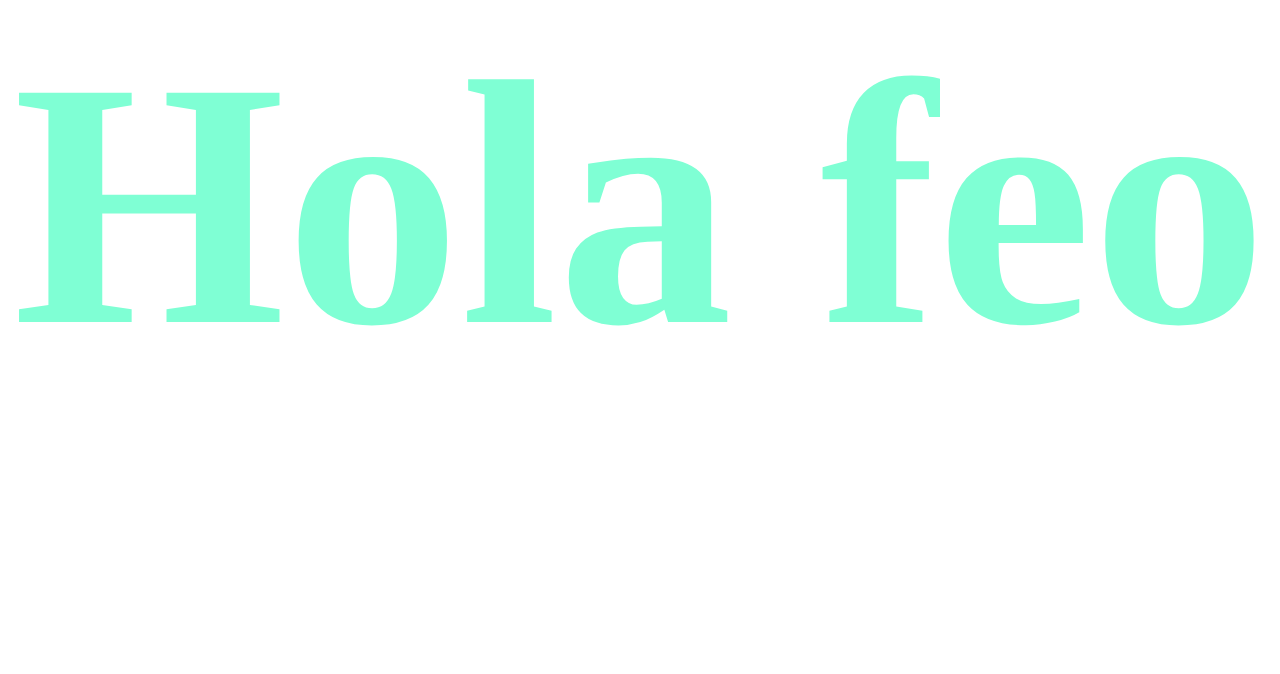
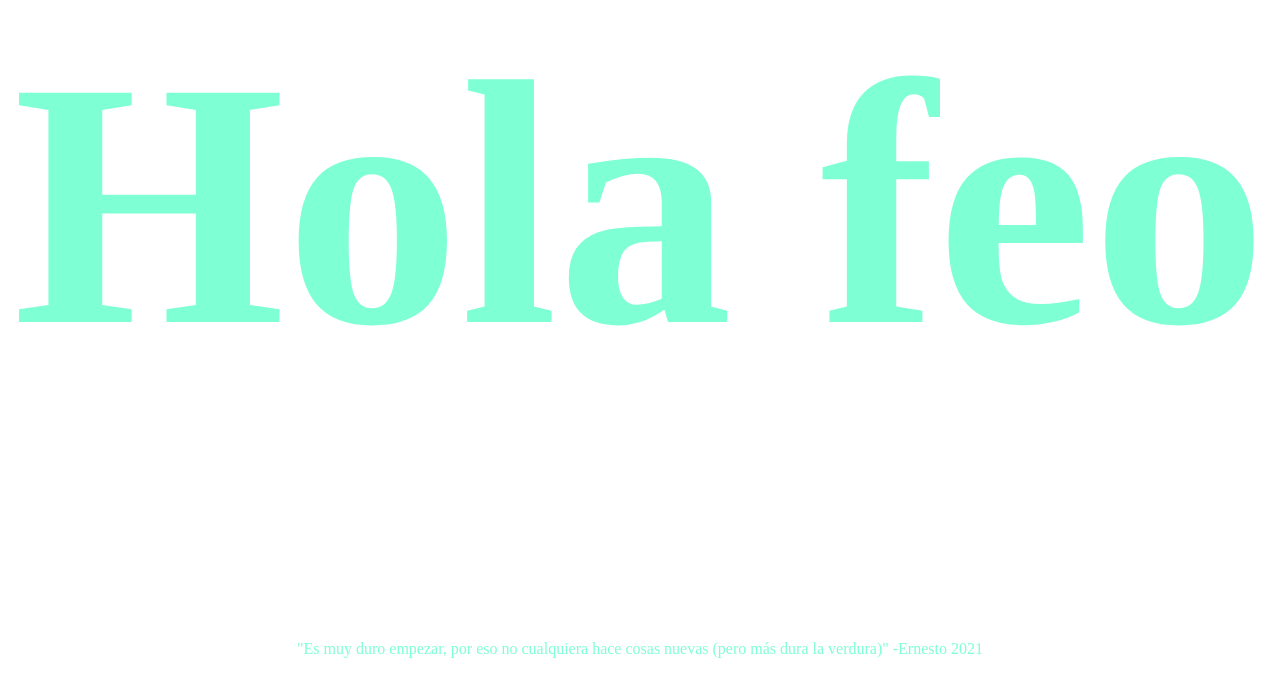
Before and after one commit to Alejandrow1092/web_guie, a plain HTML site: page inicio.html in a window 1280 px wide. Shown: the part 232-906 px from the top of the page. Before the commit the page ends 872 px from the top, so only its background shows below. Drawn offline with Linux system fonts and the light colour scheme.

Commit message:
PV2 mi frace (master)

```diff
--- a/inicio.html
+++ b/inicio.html
@@ -13,5 +13,6 @@
             }
         </style>
         <h1>Hola feo</h1>
+        <p>"Es muy duro empezar, por eso no cualquiera hace cosas nuevas (pero más dura la verdura)" -Ernesto 2021</p>
 	</body>
 </html>
```
